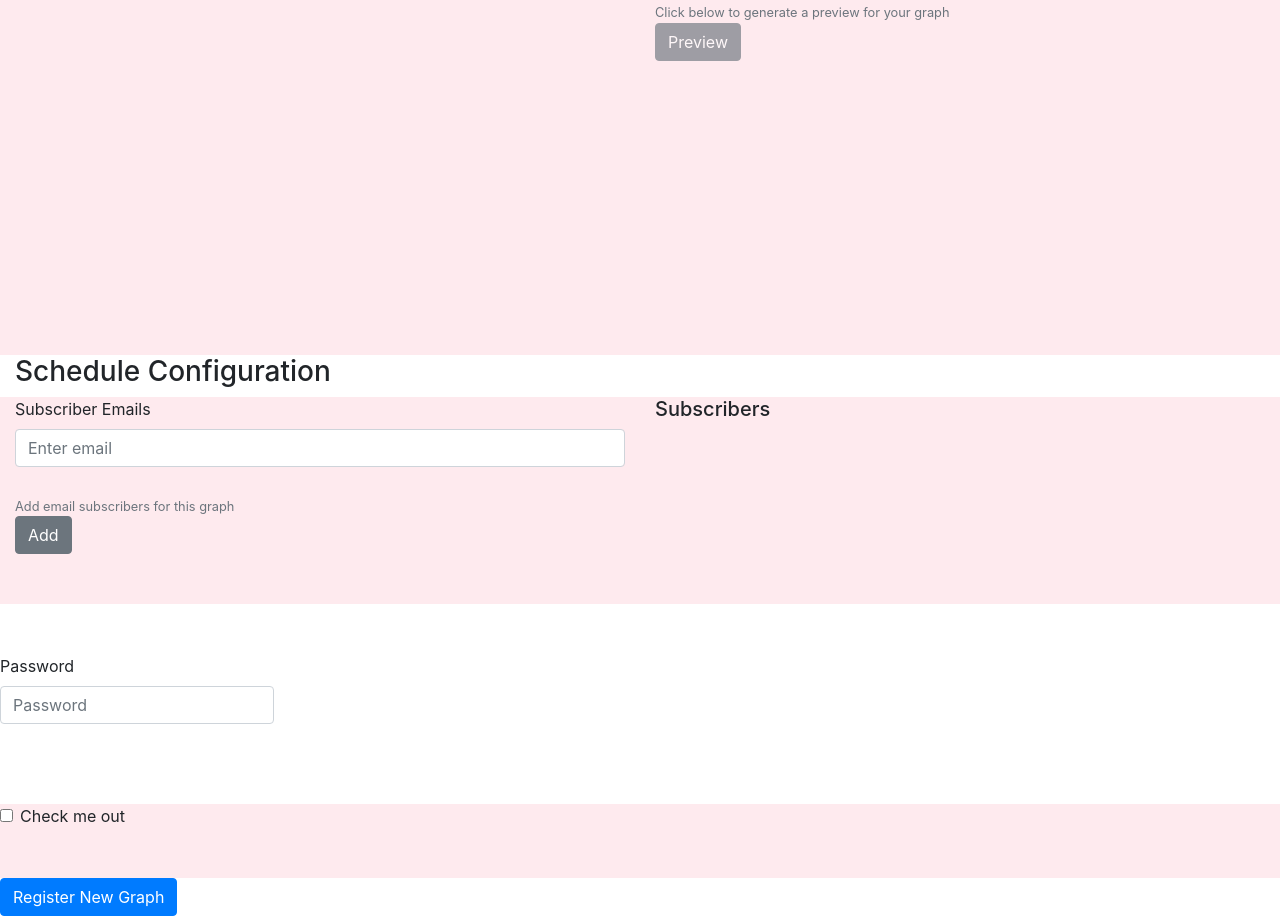
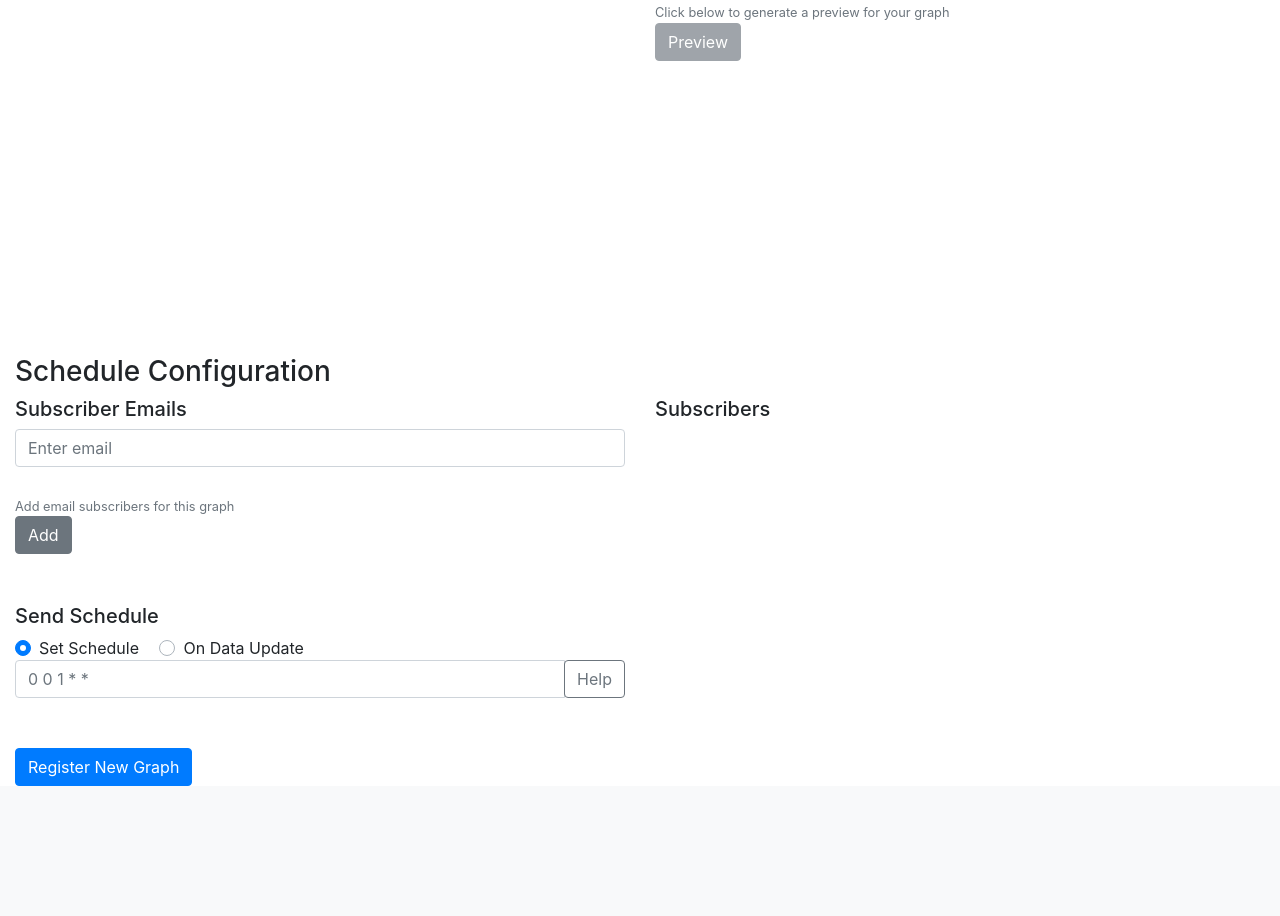
Before and after one commit to thejoeflow/graphsforgood, a Flask app: template ui/templates/graph_register.html in a window 1280 px wide. Shown: the part 439-1355 px from the top of the page. After the commit the page ends 1225 px from the top, so only its background shows below. Run offline with Flask 2, Linux system fonts and the light colour scheme; the template is opened without the code that fills it, so the values that code supplies are empty; parts of the project's set-up code (start-up, migrations or seed data) failed here and were passed over; some libraries are stand-ins or nearby versions.

Commit message:
More uodates to the Graph Register form

```diff
--- a/ui/lambdas.py
+++ b/ui/lambdas.py
@@ -1,5 +1,7 @@
 import json
 import boto3
+from botocore.exceptions import ClientError
+
 from ui import config
 
 # Not the same type of lambda lol
@@ -58,7 +60,7 @@
                                           'Key': filename},
                     ExpiresIn=3600)  # link expires in an hour
 
-       except ClientError as e:
+        except ClientError as e:
            print('ERROR - {}'.format(e))
            return None
 
--- a/ui/static/style.css
+++ b/ui/static/style.css
@@ -11,7 +11,7 @@
 }
 
 .even{
-    background-color: #feeaee;
+    background-color: white;
 }
 
 .odd{
--- a/ui/templates/graph_register.html
+++ b/ui/templates/graph_register.html
@@ -2,12 +2,13 @@
 
 {% block script %}
     <script>
+
         $( function() {
 
             $("#emailExample").hide();
-            hideGraphOptions(true);
             $('#pie_options').css('min-height',  $('#line_options').height());
             $('#bar_options').css('min-height',  $('#line_options').height());
+            setGraphTypeOptions();
 
             $("#emailAdd").click(function(){
                 let email = $("#subscriberEmailAdd").val();
@@ -30,9 +31,29 @@
                 $('#previewGraph').prop('disabled', !$(this).val());
             });
 
-            $('#graphTypeSelect').on('change load', function() {
+            $('#graphTypeSelect').change(setGraphTypeOptions);
+
+            $('input[type=radio][name=sendSchedule]').change(function() {
+                if (this.value == 'onDataUpdate') {
+                    $("#cronSched").css('visibility', 'hidden');
+                }
+                else if (this.value == 'setSchedule') {
+                    $("#cronSched").css('visibility', 'visible');
+                }
+            });
+        });
+
+        function generateGraph(){
+            $.post("{{ url_for('generate_graph_preview') }}",
+            $('#graphForm').serialize(),
+            function(data){
+
+            });
+        }
+
+        function setGraphTypeOptions() {
             hideGraphOptions(false);
-                switch(this.value){
+            switch ($('#graphTypeSelect').val()) {
                 case "pie":
                     $('#pie_options').show();
                     break;
@@ -41,14 +62,13 @@
                     break;
                 case "line":
                     $('#line_options').show();
-                        $('#line_options').css('visibility','visible');
+                    $('#line_options').css('visibility', 'visible');
                     break;
                 default:
                     hideGraphOptions(true);
             }
-            });
+        }
 
-        });
         function hideGraphOptions(maintainSpace) {
             {#We want to retain the page space taken up by line chart options because it is the largest one#}
             $('#pie_options').hide();
@@ -69,15 +89,15 @@
     <div class="row justify-content-center page-title odd">
         <h2>Register a New Graph</h2>
     </div>
-    <form>
+    <form id="graphForm" action="{{ url_for("register_graph") }}" method='post'>
         <h3>Graph Configuration</h3>
         <div class="row even">
             <div class="col-sm">
                 <div class="form-group">
                     <label for="dataFileUpload">Data Example</label>
-                    <input type="file" class="form-control-file" id="dataFileUpload">
+                    <input type="file" class="form-control-file" id="dataFileUpload" name="dataFile">
                     <label for="dataFileUpload">Graph Type</label>
-                    <select class="custom-select" id="graphTypeSelect">
+                    <select class="custom-select" id="graphTypeSelect" name="graphType">
                         <option selected>Choose...</option>
                         <option value="pie">Pie Graph</option>
                         <option value="bar">Bar Chart</option>
@@ -87,33 +107,33 @@
                     {#PIE CHART OPTIONS#}
                     <div id="pie_options">
                         <label for="graphTitle">Title</label>
-                        <input id="graphTitle" type="text" class="form-control" >
+                        <input id="graphTitle" name="title" type="text" class="form-control" >
 
                         <label for="customLabels">Custom Labels</label>
                         <small id="customLabelHelp" class="form-text text-muted">If you'd like to use custom labels for the pie graph, enter them as a comma-separated list here</small>
-                        <input id="customLabels" type="text" class="form-control" placeholder="Column 1, Column 2, ...">
+                        <input id="customLabels" name="customLabels" type="text" class="form-control" placeholder="Column 1, Column 2, ...">
                     </div>
 
                     {#BAR CHART OPTIONS#}
                     <div id="bar_options">
                         <label for="graphTitle">Title</label>
-                        <input id="graphTitle" type="text" class="form-control" >
+                        <input id="graphTitle" name="title" type="text" class="form-control" >
 
                         <label for="axisLabels">Axis Labels</label>
                         <div id="axisLabels" class="form-row">
                             <div class="col">
                                 <label for="xLabel">X-Axis Label</label>
-                                <input id="xLabel" type="text" class="form-control" >
+                                <input id="xLabel" name="xLabel" type="text" class="form-control" >
                             </div>
                             <div class="col">
                                 <label for="yLabel">Y-Axis Label</label>
-                                <input id="yLabel" type="text" class="form-control" >
+                                <input id="yLabel" name="yLabel" type="text" class="form-control" >
                             </div>
                         </div>
 
                         <label for="customLabels">Custom Labels</label>
                         <small id="customLabelHelp" class="form-text text-muted">If you'd like to use custom bar labels for the graph, enter them as a comma-separated list here</small>
-                        <input id="customLabels" type="text" class="form-control" placeholder="Column 1, Column 2, ...">
+                        <input id="customLabels" name="customLabels" type="text" class="form-control" placeholder="Column 1, Column 2, ...">
 
                     </div>
 
@@ -121,27 +141,27 @@
                     <div id="line_options">
 
                         <label for="graphTitle">Title</label>
-                        <input id="graphTitle" type="text" class="form-control" >
+                        <input id="graphTitle" name="title" type="text" class="form-control" >
 
                         <label for="axisLabels">Axis Labels</label>
                         <div id="axisLabels" class="form-row">
                             <div class="col">
                                 <label for="xLabel">X-Axis Label</label>
-                                <input id="xLabel" type="text" class="form-control" >
+                                <input id="xLabel" name="xLabel" type="text" class="form-control" >
                             </div>
                             <div class="col">
                                 <label for="yLabel">Y-Axis Label</label>
-                                <input id="yLabel" type="text" class="form-control" >
+                                <input id="yLabel" name="yLabel" type="text" class="form-control" >
                             </div>
                         </div>
 
                         <label for="customLabels">Custom Labels</label>
                         <small id="customLabelHelp" class="form-text text-muted">If you'd like to use custom line labels for the graph, enter them as a comma-separated list here</small>
-                        <input id="customLabels" type="text" class="form-control" placeholder="Column 1, Column 2, ...">
+                        <input id="customLabels" name="customLabels" type="text" class="form-control" placeholder="Column 1, Column 2, ...">
 
-                        <label for="customLabels">X-Axis Data</label>
-                        <small id="customLabelHelp" class="form-text text-muted">Based off the data you uploaded, please select the column which represents the x-axis.</small>
-                        <select id="xAxisColumn" type="text" class="custom-select">
+                        <label for="xAxisColumn">X-Axis Data</label>
+                        <small id="xAxisColumnHelp" class="form-text text-muted">Based off the data you uploaded, please select the column which represents the x-axis.</small>
+                        <select id="xAxisColumn" name="xAxisCol" type="text" class="custom-select">
                             <option selected>Choose...</option>
                         </select>
                     </div>
@@ -151,7 +171,7 @@
             <div class="col-sm">
                 <img src="{{ url_for('static', filename='graph_placeholder.png') }}" width="60%"/>
                 <small id="emailHelp" class="form-text text-muted">Click below to generate a preview for your graph</small>
-                <button id="previewGraph" type="button" class="btn btn-secondary" disabled>Preview</button>
+                <button id="previewGraph" type="button" class="btn btn-secondary" onclick="generateGraph()" disabled>Preview</button>
             </div>
         </div>
 
@@ -159,7 +179,7 @@
         <div class="row even">
             <div class="col-sm">
               <div class="form-group">
-                  <label for="subscriberEmailAdd">Subscriber Emails</label>
+                  <h5>Subscriber Emails</h5>
                   <input type="email" class="form-control" id="subscriberEmailAdd" aria-describedby="emailHelp" placeholder="Enter email">
                   <small id="emailHelp" class="form-text text-muted">Add email subscribers for this graph</small>
                   <button id="emailAdd" type="button" class="btn btn-secondary">Add</button>
@@ -176,26 +196,30 @@
             </div>
         </div>
         <div class="row">
+            <div class="col-6">
                 <div class="form-group">
-
+                    <h5>Send Schedule</h5>
+                    <div class="custom-control custom-radio custom-control-inline">
+                        <input type="radio" name="sendSchedule" id="setSchedule" value="setSchedule" checked class="custom-control-input">
+                        <label class="custom-control-label" for="setSchedule">Set Schedule</label>
+                    </div>
+                    <div class="custom-control custom-radio custom-control-inline">
+                        <input type="radio" name="sendSchedule" id="onDataUpdate" value="onDataUpdate" class="custom-control-input">
+                        <label class="custom-control-label" for="onDataUpdate">On Data Update</label>
+                    </div>
+                    <div id="cronSched" class="input-group mb-3">
+                        <input type="text" id="cron" name="cron" class="form-control" placeholder="0 0 1 * *" aria-label="0 0 1 * *" aria-describedby="cronHelp">
+                        <div class="input-group-append">
+                            <a href="http://crontab.guru" target="_blank"><button class="btn btn-outline-secondary" type="button">Help</button></a>
                         </div>
                     </div>
-
-
-        <div class="row odd">
-          <div class="form-group">
-            <label for="exampleInputPassword1">Password</label>
-            <input type="password" class="form-control" id="exampleInputPassword1" placeholder="Password">
                 </div>
-        </div>
-        <div class="row even">
-          <div class="form-group form-check">
-            <input type="checkbox" class="form-check-input" id="exampleCheck1">
-            <label class="form-check-label" for="exampleCheck1">Check me out</label>
             </div>
         </div>
         <div class="row odd">
+            <div class="col-sm">
                 <button type="submit" class="btn btn-primary">Register New Graph</button>
+            </div>
         </div>
     </form>
 {% endblock %}
```
Also changed, not shown: ui/graph.py (+60 -4 lines). Lines whose indentation alone changed are shown as unchanged.
